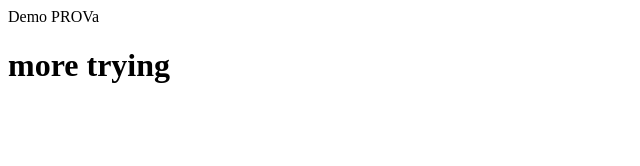
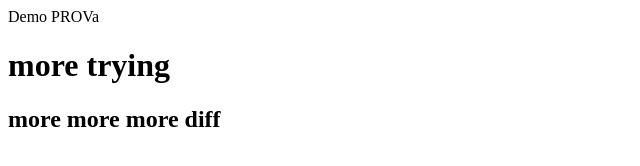
Before and after one commit to federicoma/codeanywhere, a plain HTML site: page index.html in a window 1280 px wide. Shown: the whole page, without its empty margins (0-640 px from the left). Drawn offline with Linux system fonts and the light colour scheme.

Commit message:
third commit

```diff
--- a/index.html
+++ b/index.html
@@ -9,6 +9,9 @@
   <h1>
     more trying
   </h1>
+  <h2>
+    more more more diff
+  </h2>
 </body>
 
 </html>
```
Also changed, not shown: second.html (added, +6 -0 lines).
